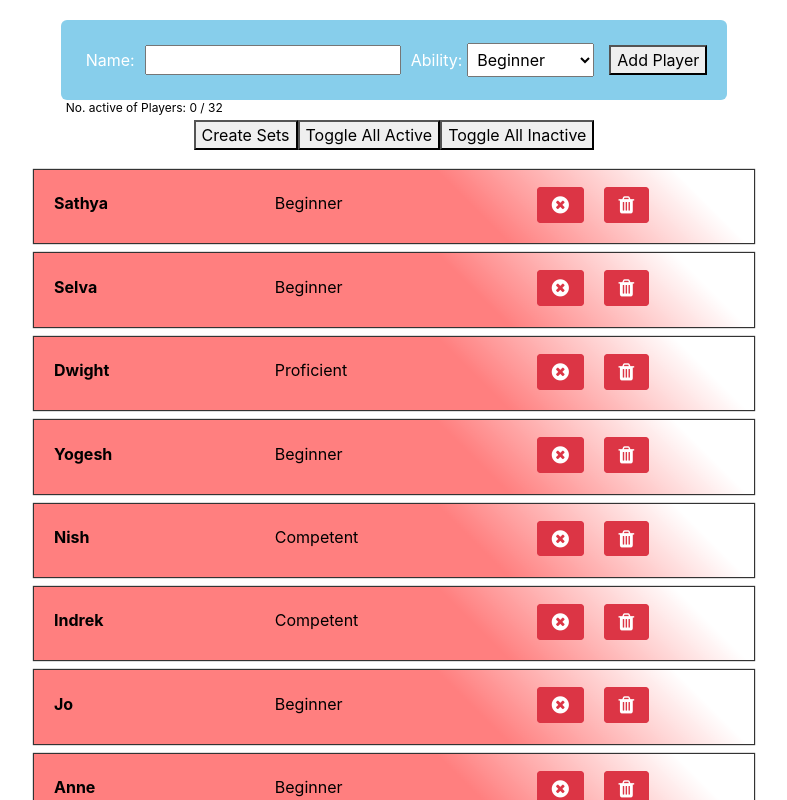
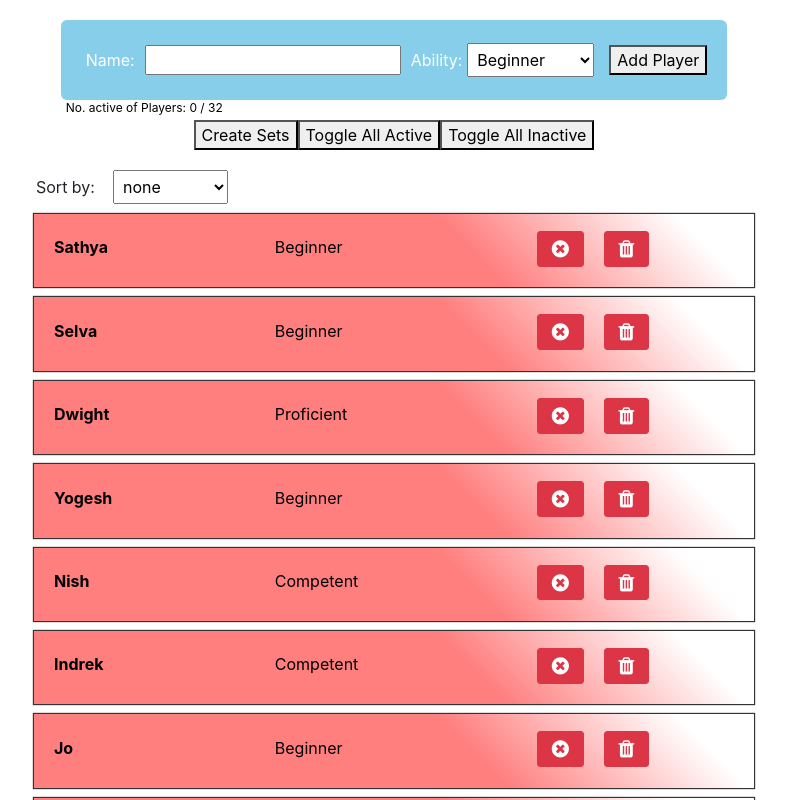
Before and after one commit to Dhrubub/tennis-matches-generator, a React (Create React App) app: page / in a window 1280 px wide. Shown: the top 800 px of the page, without its empty margins (246-1033 px from the left). Built offline with nearby package versions, Linux system fonts and the light colour scheme.

Commit message:
added enum types and select tag

```diff
--- a/src/components/Home/add-player.tsx
+++ b/src/components/Home/add-player.tsx
@@ -29,7 +29,7 @@ interface AddPlayer {
 
 const AddPlayer = (props: AddPlayer) => {
   const [name, setName] = useState("");
-  const [ability, setAbility] = useState("Beginner");
+  const [ability, setAbility] = useState(String(AbilityTypes.beginner));
 
   const [player, setPlayer] = useState<Player>({
     name: "",
--- a/src/components/Home/list-players.tsx
+++ b/src/components/Home/list-players.tsx
@@ -1,4 +1,4 @@
-import React, { useEffect } from "react";
+import React, { useEffect, useState } from "react";
 import { connect } from "react-redux";
 
 import { selectAllPlayers } from "../../store/Players/selector";
@@ -8,18 +8,46 @@ import PlayerCard from "./player-card";
 import { Player } from "../../store/Players/actions";
 import styled from "styled-components";
 
+
+enum SortType {
+  none = "none",
+  a_first = "a to z",
+  a_last = "z to a",
+  highest_first = "high to low",
+  lowest_first = "low to high"
+
+}
 interface ListPlayersProps {
   fetchAllPlayers: () => void;
   playerList: Player[];
 }
 const ListPlayers = (props: ListPlayersProps) => {
+  const [playerList, setPlayerList] = useState(props.playerList);
+  const [sort, setSort] = useState(String(SortType.none));
+
   useEffect(() => {
     props.fetchAllPlayers();
   }, []);
 
+
+
   return (
     <React.Fragment>
       <Container>
+      <Label>Sort by: </Label>
+      <Select
+        name="sort"
+        value={sort}
+        onChange={(e) => {
+          setSort(e.target.value);
+        }}
+      >
+        <Option>{SortType.none}</Option>
+        <Option>{SortType.a_first}</Option>
+        <Option>{SortType.a_last}</Option>
+        <Option>{SortType.highest_first}</Option>
+        <Option>{SortType.lowest_first}</Option>
+      </Select>
       {props.playerList
         .map((player, id) => (
           <PlayerCard
@@ -59,4 +87,21 @@ const Container = styled.div`
   margin: auto;
   margin-bottom: 20px;
 
-`
+`;
+
+const Select = styled.select`
+  padding: 5px;
+  margin-bottom: 10px;
+  //background-color: lightgreen;
+`;
+
+const Option = styled.option`
+  //background-color: red;
+`;
+
+const Label = styled.option`
+display: inline;
+margin-left: 5%;
+margin-right: 2%;
+  //background-color: red;
+`;
```
